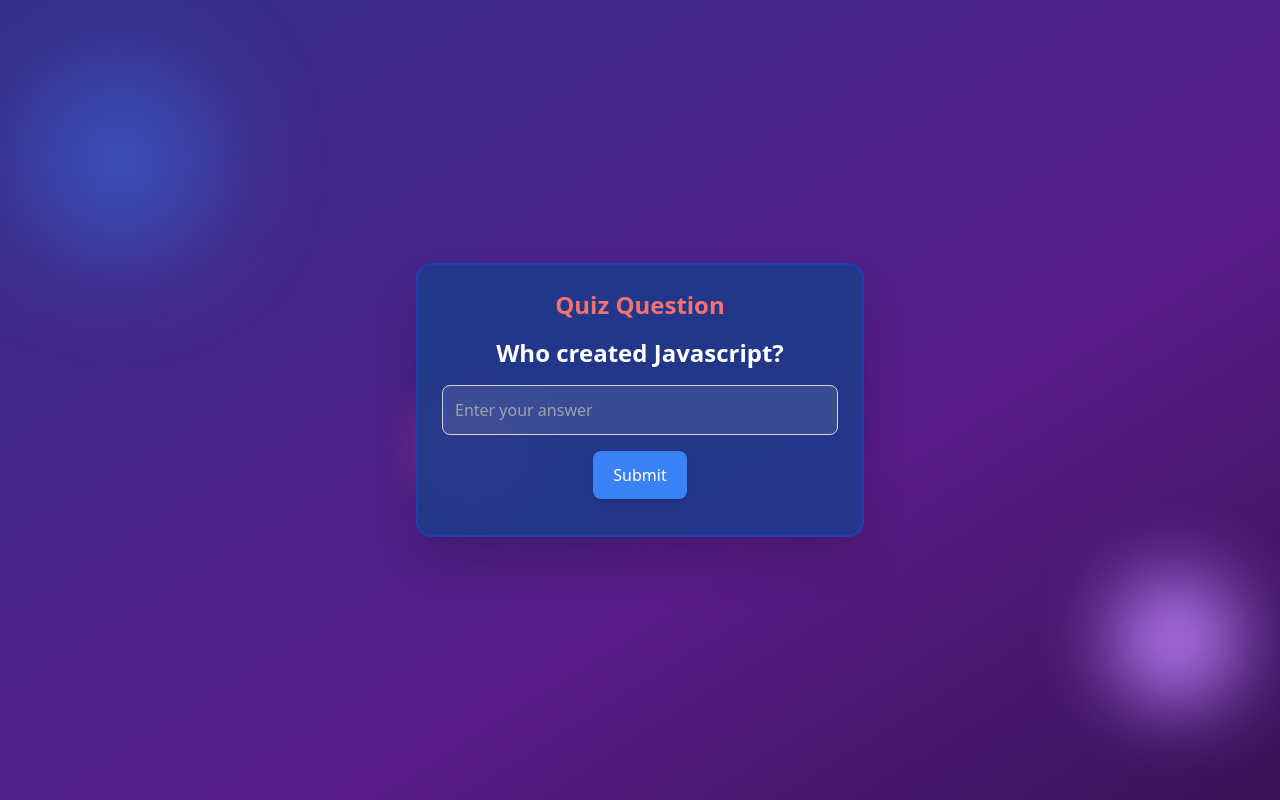
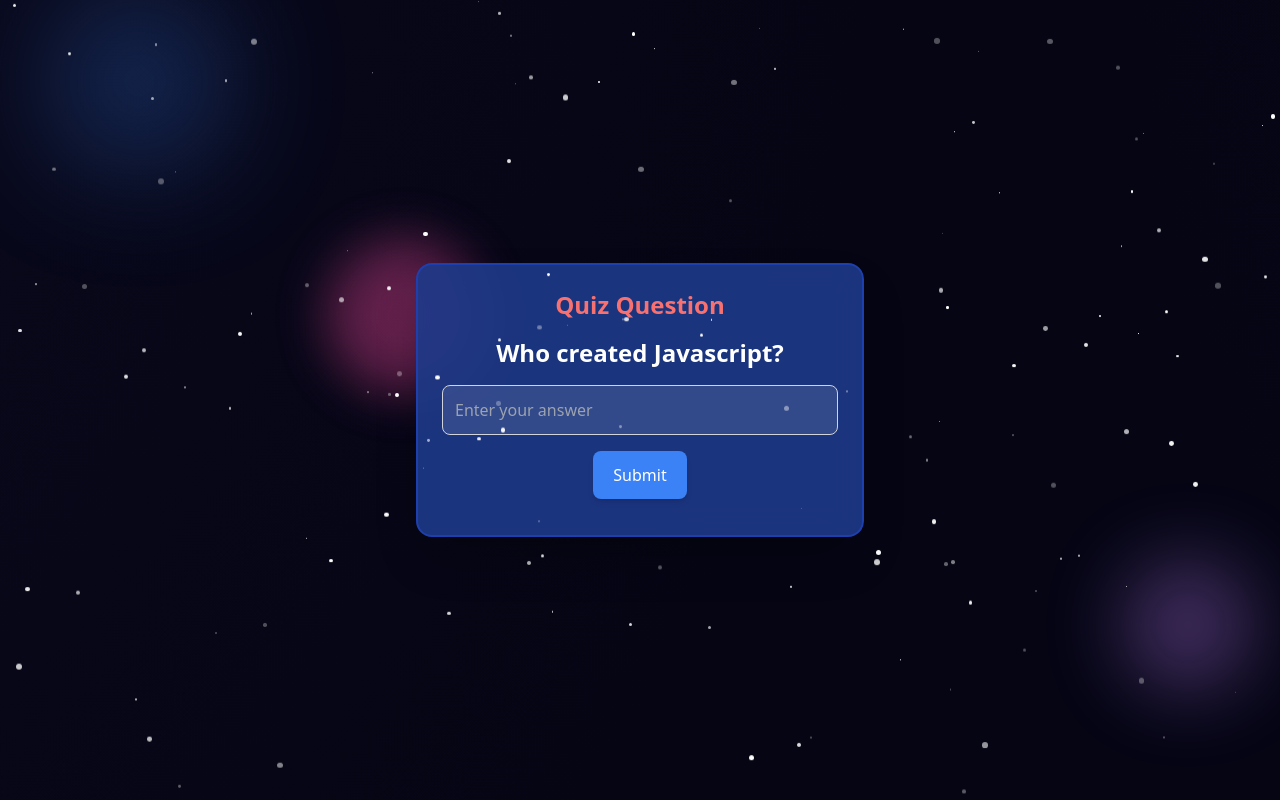
Before and after one commit to JoeyCollado/CPPROG3-Final_Activity, a website: page src/main.html in a window 1280 px wide. Drawn offline with nearby package versions, Linux system fonts and the light colour scheme.

Commit message:
space theme

```diff
--- a/src/main.html
+++ b/src/main.html
@@ -6,26 +6,49 @@
     <title>Activity Quiz Website</title>
     <script src="https://cdn.tailwindcss.com"></script>
     <link rel="stylesheet" href="input.css">
-
     <style>
-        @keyframes gradientBG {
-            0% { background-position: 0% 50%; }
-            50% { background-position: 100% 50%; }
-            100% { background-position: 0% 50%; }
+        @keyframes twinkling {
+            0% { opacity: 0.3; transform: translateY(0px); }
+            50% { opacity: 1; transform: translateY(-25px); }
+            100% { opacity: 0.3; transform: translateY(0px); }
         }
 
         @keyframes floating {
-            0% { transform: translateY(0px); opacity: 0.7; }
-            50% { transform: translateY(-20px); opacity: 1; }
-            100% { transform: translateY(0px); opacity: 0.7; }
+            0% { transform: translateY(0px) translateX(0px); }
+            50% { transform: translateY(-30px) translateX(15px) scale(1.1); }
+            100% { transform: translateY(0px) translateX(0px); }
+        }
+
+        @keyframes spaceMove {
+            from { background-position: 0 0; }
+            to { background-position: 2000px 2000px; }
+        }
+
+        body {
+            background: radial-gradient(circle, rgba(10,10,30,1) 20%, rgba(5,5,20,1) 80%);
+            overflow: hidden;
+            background-size: 300% 300%;
+            animation: spaceMove 10s linear infinite;
+        }
+        .star {
+            position: absolute;
+            background: white;
+            border-radius: 50%;
+            opacity: 1;
+            animation: twinkling 1.5s infinite alternate;
+        }
+        .planet {
+            position: absolute;
+            border-radius: 50%;
+            animation: floating 3s infinite ease-in-out alternate;
         }
     </style>
-
 </head>
-<body class="relative flex items-center justify-center min-h-screen bg-gradient-to-br from-blue-900 via-purple-900 to-black bg-[length:200%_200%] animate-[gradientBG_6s_ease-in-out_infinite] overflow-hidden">
-    <div class="absolute w-40 h-40 bg-blue-500 rounded-full opacity-30 blur-3xl top-20 left-10 animate-[floating_5s_infinite]"></div>
-    <div class="absolute w-32 h-32 bg-purple-400 rounded-full opacity-30 blur-2xl bottom-20 right-10 animate-[floating_4s_infinite]"></div>
-    <div class="absolute w-24 h-24 bg-pink-500 rounded-full opacity-30 blur-xl top-1/2 left-1/3 animate-[floating_6s_infinite]"></div>
+<body class="relative flex items-center justify-center min-h-screen overflow-hidden">
+    <!--hue orbs -->
+    <div class="planet bg-blue-500 w-32 h-32 opacity-50 top-10 left-16 blur-3xl"></div>
+    <div class="planet bg-purple-400 w-28 h-28 opacity-40 bottom-24 right-12 blur-2xl"></div>
+    <div class="planet bg-pink-500 w-36 h-36 opacity-40 top-1/3 left-1/4 blur-xl"></div>
 
     <div class="border-2 border-blue-800 p-6 rounded-2xl shadow-2xl text-center w-full max-w-md bg-blue-900/90 backdrop-blur-lg transform transition-all hover:scale-105 duration-300 ease-in-out">
         <h2 class="text-red-400 text-2xl font-extrabold">Quiz Question</h2>
@@ -36,7 +59,6 @@
         <button onclick="nextQuestion()" id="nextBtn" class="mt-2 bg-green-500 text-white px-5 py-3 rounded-lg shadow-md hover:bg-green-600 transition-all duration-300 ease-in-out hidden">Next Question</button>
         <p id="feedback" class="mt-3 text-gray-300"></p>
     </div>
-
     <script src="main.js"></script>
 </body>
 </html>
--- a/src/main.js
+++ b/src/main.js
@@ -61,3 +61,19 @@ function nextQuestion(){
 
 //load first question when it load
 loadQuestion();
+
+
+//stars
+document.addEventListener("DOMContentLoaded", function() {
+    const numStars = 150;
+    for (let i = 0; i < numStars; i++) {
+        let star = document.createElement("div");
+        star.className = "star";
+        star.style.width = Math.random() * 6 + "px";
+        star.style.height = star.style.width;
+        star.style.top = Math.random() * 100 + "vh";
+        star.style.left = Math.random() * 100 + "vw";
+        star.style.animationDuration = (Math.random() * 1.5 + 1) + "s";
+        document.body.appendChild(star);
+    }
+});
```
